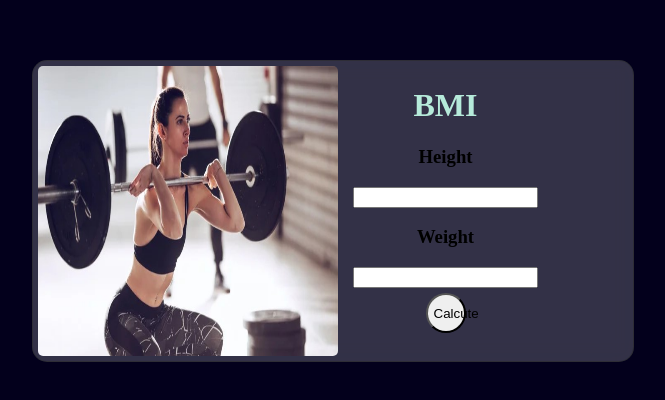
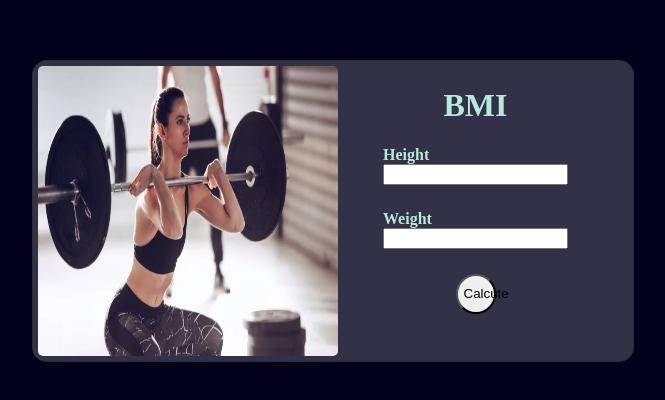
Before and after one commit to Mahdiyeh-Asgharpour/BMI, a React (Create React App) app: page / in a window 1280 px wide. Shown: the part 180-580 px from the top of the page, without its empty margins (307-972 px from the left). Built offline with nearby package versions, Linux system fonts and the light colour scheme.

Commit message:
Add files via upload

```diff
--- a/src/App.css
+++ b/src/App.css
@@ -16,7 +16,7 @@ body{
   display: flex;
 
 }
-h1{
+h1,h3{
   color: #B6EADA;
 
 }
@@ -38,11 +38,11 @@ span{
 }
 .text{
   /* text-align:center; */
-  justify-content: flex-start;
-  align-items:  flex-start;
+  justify-content: flex-end;
+  align-items:  flex-end;
   display: flex;
-  flex-direction: row;
-  margin-left: 15px;
+  /* flex-direction: row; */
+  margin-left: 45px;
   display: inline;
 }
 button{
@@ -59,3 +59,17 @@ button{
   margin-top: 5px;
 
 }
+h3{
+  text-align: center;
+  justify-content: flex-start;
+  align-items: flex-start;
+  display: flex;
+  margin-bottom: 0;
+  font-size: medium;
+}
+h6{
+  color: red;
+  display: block;
+  margin-top: 0;
+
+}
--- a/src/App.js
+++ b/src/App.js
@@ -1,7 +1,35 @@
 import './App.css';
 import React from 'react';
 import img from './h.jpg';
+import {useState} from "react";
 function App() {
+  const [height,setHeight]=useState(0);
+  const [weight,setWeight]=useState(0);
+  const [errorweight,setErrorWeight]=useState("");
+  const [errorheight,setErrorHeight]=useState("");
+  const [hheight,setHheight]=useState(0);
+  const [calcuute,setCalcuute]=useState(0);
+
+
+  const handleh=(event)=>{
+
+    setHeight(event.target.value) ;
+
+  }
+  const handlew=(event)=>{
+
+    setWeight(event.target.value) ;
+  }
+  const calcute=()=>{
+
+    height>99 ? setHheight((height*height)/10000):setErrorHeight("Your number is cm");
+    weight>20 ? setCalcuute(weight/hheight):setErrorWeight("Your number is kg");
+
+    console.log(calcuute);
+    document.getElementById("result").innertext=calcuute;
+
+
+  }
   return (
     <div className='app'>
       <span>
@@ -10,12 +38,15 @@ function App() {
       <span className='text'>
         <h1>BMI</h1>
         <h3>Height</h3>
-        <input />
+        <input id='height' type='text' onChange={handleh} />
+        <h6 >{errorheight}</h6>
         <h3>Weight</h3>
-        <input />
+        <input id='weight' type='text' onChange={handlew} />
+        <h6 >{errorweight}</h6>
         <div className='btn'>
-          <button>Calcute</button>
+          <button onClick={calcute}>Calcute</button>
         </div>
+        <h1 id='result'></h1>
 
       </span>
 
```
